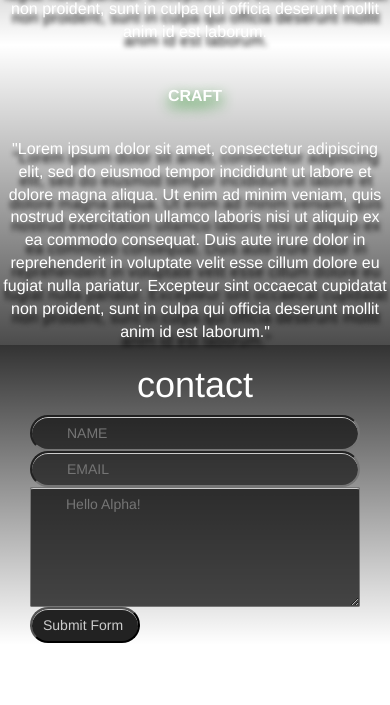
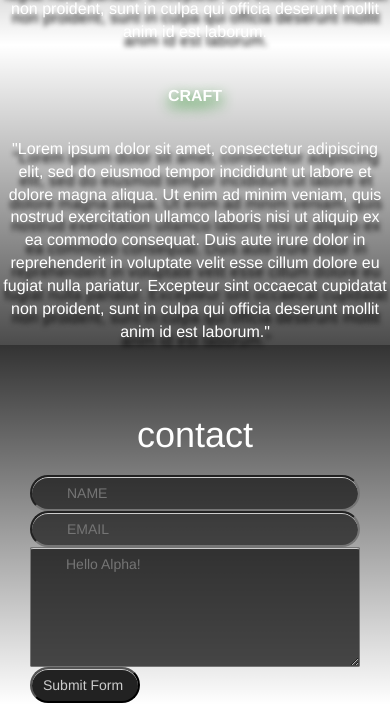
Before and after one commit to ryan-blake/alpha-land, a plain HTML site: page index.html in a window 390 px wide. Shown: the part 898-1603 px from the top of the page. Before the commit the page ends 1543 px from the top, so only its background shows below. Drawn offline with nearby package versions, Linux system fonts and the light colour scheme.

Commit message:
contact padding extension

```diff
--- a/css/styles.css
+++ b/css/styles.css
@@ -306,4 +306,14 @@ transition: 1000ms;
     z-index: 11;
     height:300px;
   }
+
+  #contact .bcg {
+    height: 360px;
+  }
+
+  #contact h1{
+    padding-top:50px;
+    padding-bottom:10px;
+
+  }
 }
--- a/index.html
+++ b/index.html
@@ -3,7 +3,7 @@
   <head>
       <meta charset="utf-8">
       <meta http-equiv="X-UA-Compatible" content="IE=edge,chrome=1">
-  <title>AKA. surfboards</title>
+  <title>Alpha Adventures</title>
   <meta name="description" content="">
   <meta name="viewport" content="width=device-width, initial-scale=1">
   <link rel="apple-touch-icon" href="apple-touch-icon.png">
```
